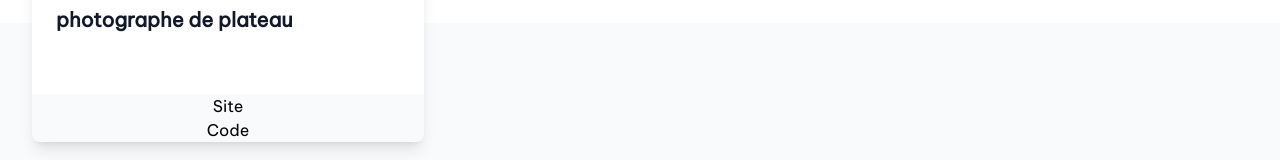
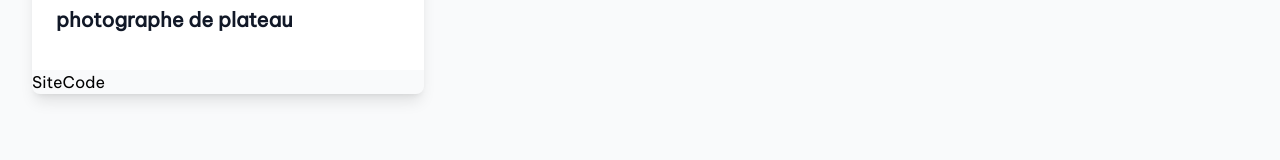
Before and after one commit to mrnguyencoder/myportfolio, a React (Vite) app: page / in a window 1280 px wide. Shown: the part 1160-1320 px from the top of the page. Built offline with nearby package versions, Linux system fonts and the light colour scheme.

Commit message:
button projects

```diff
--- a/src/components/Projects.jsx
+++ b/src/components/Projects.jsx
@@ -39,13 +39,13 @@ function Projects() {
               <img className="h-48 w-full object-cover" src={post.site} alt="" />
             </div>
             <div className="flex flex-1 flex-col justify-between bg-white p-6">
-                  <p className="text-xl font-semibold text-gray-900">{post.title}</p>
-                  <p className="mt-3 text-base text-gray-500">{post.description}</p>
-              <div className="mt-6 flex items-center">
-              </div>
+                <p className="text-xl font-semibold text-gray-900">{post.title}</p>
+                <p className="mt-3 text-base text-gray-500">{post.description}</p>
             </div>
-            <button>Site {post.code}</button>
-            <button>Code {post.code}</button>
+            <div className="flex">
+                <button>Site {post.code}</button>
+                <button>Code {post.code}</button>
+            </div>
           </div>
         ))}
       </div>
```
